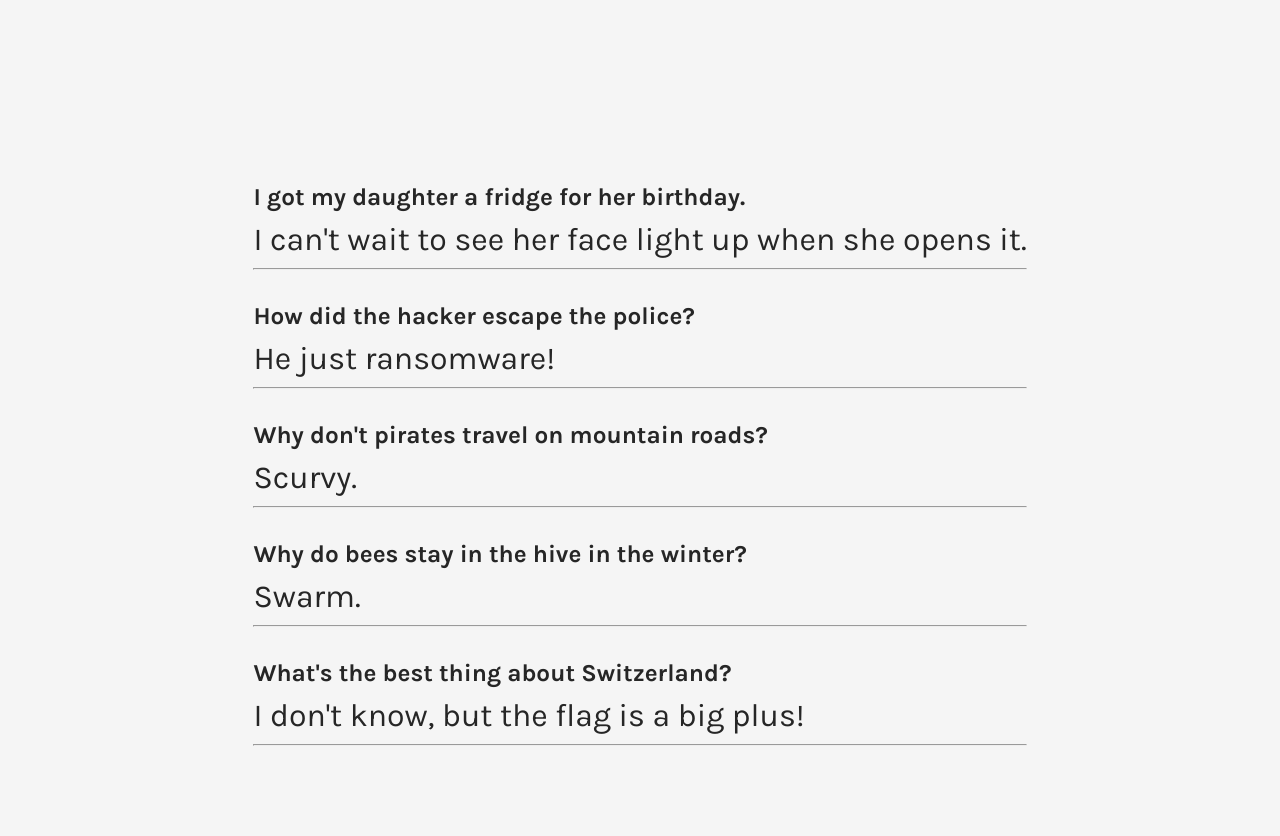
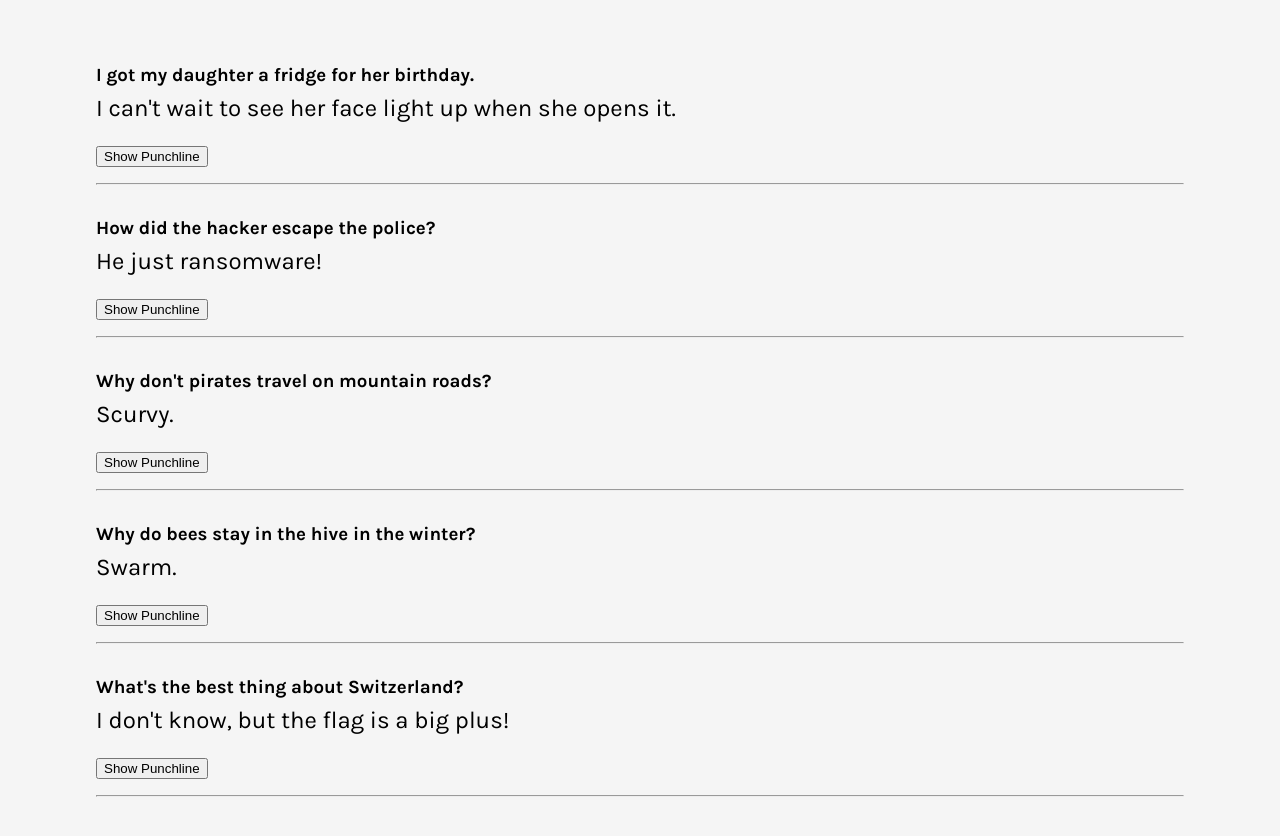
Before and after one commit to candytale55/react-state-projects, a React (Vite) app: page / in a window 1280 px wide. Shown: the top 836 px of the page. Built offline with nearby package versions, Linux system fonts and the light colour scheme.

Commit message:
create state isShown, add toggle button
     - Create state `isShown` (boolean, default to `false`)
     - Add a button that toggles the value back and forth
     - Also fix css issue (comment calls to unused components in App)

```diff
--- a/src/App.jsx
+++ b/src/App.jsx
@@ -1,4 +1,4 @@
-import { useState } from 'react'
+/* import { useState } from 'react'
 import ClickMe from './components/clickme/ClickMe'
 import Yes from './components/yes/Yes'
 import HowManyTimes from './components/howmany/HowManyTimes'
@@ -6,7 +6,7 @@ import IsGoingOut from './components/isgoingout/IsGoingOut'
 import MyFavoriteThings from './components/myfavoritethings/MyFavoriteThings'
 import ToggleFavorite from './components/togglefavorite/ToggleFavorite'
 import SignUpForm from './components/signupform/SignUpForm'
-import RegForm from './components/regform/RegForm'
+import RegForm from './components/regform/RegForm' */
 import Jokes from './components/jokes/Jokes'
 
 
--- a/src/components/jokes/Joke.jsx
+++ b/src/components/jokes/Joke.jsx
@@ -1,4 +1,5 @@
-
+import React from "react"
+import './assets/styles.css'
 
 export default function Joke(props) {
     /**
@@ -7,11 +8,22 @@ export default function Joke(props) {
      * - Add a button that toggles the value back and forth
      */
 
+    const [isShown, setIsShown] = React.useState(true)
+
+    function toggleShown() {
+        setIsShown(prevShown => !prevShown)
+    }
+    console.log(isShown)
+
     return (
         <div className="joke">
             {props.setup && <h3 className="setup">{props.setup}</h3>}
             <p className="punchline">{props.punchline}</p>
+            <button
+                onClick={toggleShown}
+            >Show Punchline</button>
             <hr />
+
         </div>
     )
 }
--- a/src/components/jokes/assets/styles.css
+++ b/src/components/jokes/assets/styles.css
@@ -5,10 +5,13 @@
 
 body {
     margin: 5%;
+    background-color: whitesmoke;
     font-family: "Karla", sans-serif;
-    background-color: whitesmoke;
 }
 
+button{
+  margin: 1rem 0;
+}
 
 .joke {
   margin: 2rem 0;
@@ -17,3 +20,8 @@ body {
 .setup{
   font-weight: 700;
 }
+
+.punchline {
+  margin: .5rem 0;
+  font-size: 1.5rem;
+}
```
